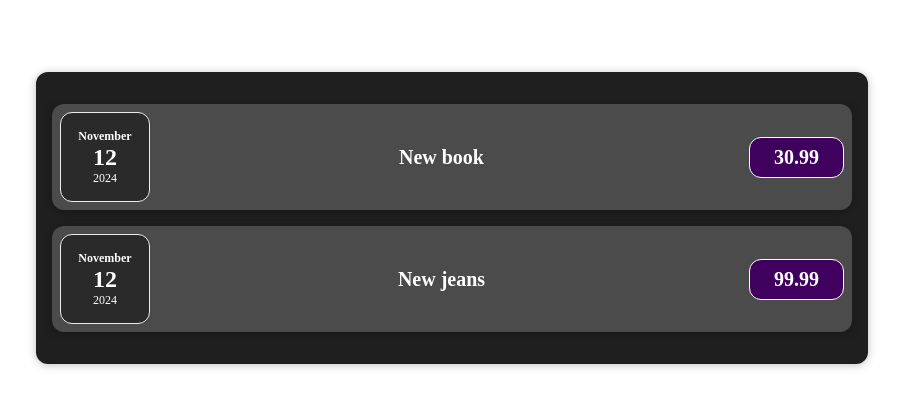
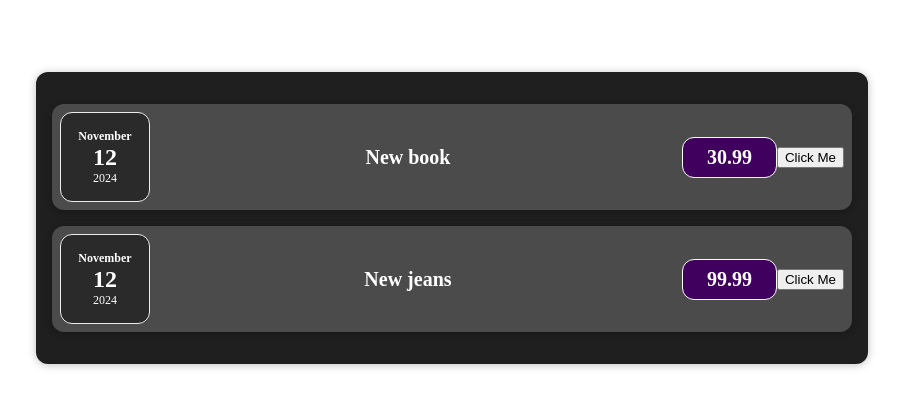
Before and after one commit to endtrastic/ReactCrash-backend, a React (Vite) app: page / in a window 1280 px wide. Shown: the top 408 px of the page, without its empty margins (188-1091 px from the left). Built offline with nearby package versions, Linux system fonts and the light colour scheme.

Commit message:
10. Sündmuste töötlus komponentides

```diff
--- a/src/components/Expenses/Expenseitem.jsx
+++ b/src/components/Expenses/Expenseitem.jsx
@@ -2,15 +2,27 @@ import Card from '../UI/Card.jsx'
 import ExpenseDate from './Expensedate.jsx'
 import './Expenseitem.css'
 import '../UI/Card.css'
+import { useState } from 'react'
+
 
 const ExpenseItem = (props) => {
+
+    const [title, setTitle] = useState(props.expenseData.title)
+
+    const clickHandler = () => {
+        console.log('Clicked!')
+        setTitle(`Updated by click ${title}`)
+        console.log(title)
+    }
+
     return (
     <Card className="expense-item">
-        <ExpenseDate date={props.data.date}/>
+        <ExpenseDate date={props.expenseData.date}/>
         <div className='expense-item__description'>
-            <h2>{props.data.title}</h2>
-            <div className='expense-item__price'>{props.data.price}</div>
+            <h2>{props.expenseData.title}</h2>
+            <div className='expense-item__price'>{props.expenseData.price}</div>
         </div>
+        <button onClick={clickHandler}>Click Me</button>
     </Card>
     )
 }
--- a/src/components/Expenses/Expenses.jsx
+++ b/src/components/Expenses/Expenses.jsx
@@ -7,8 +7,8 @@ const Expenses = (props) => {
     console.log(props.expenses[1])
     return (
         <Card className="expenses">
-            <ExpenseItem data={props.expenses[0]}/>
-            <ExpenseItem data={props.expenses[1]}/>
+            <ExpenseItem expenseData={props.expenses[0]}/>
+            <ExpenseItem expenseData={props.expenses[1]}/>
         </Card>
     )
 }
```
